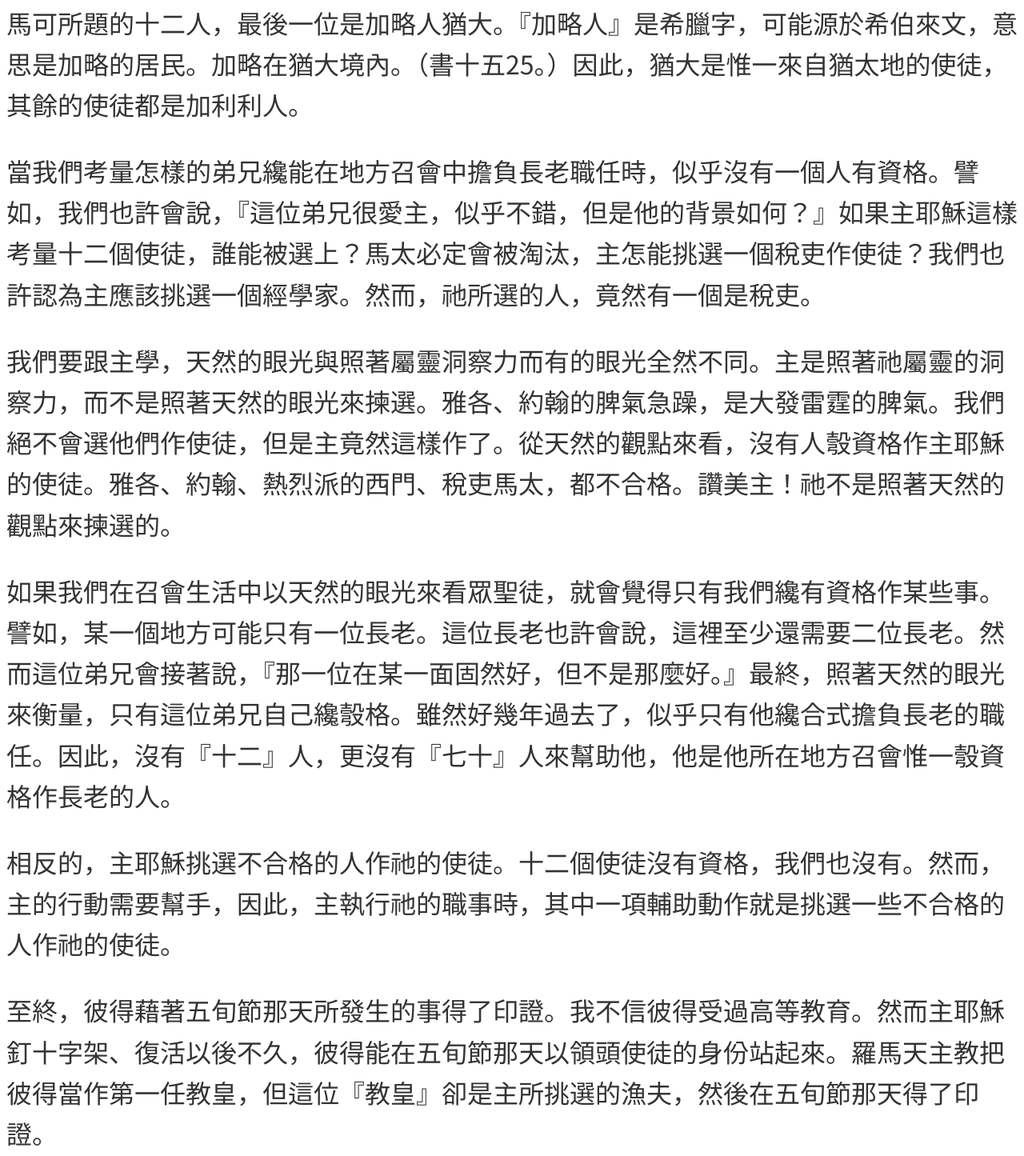
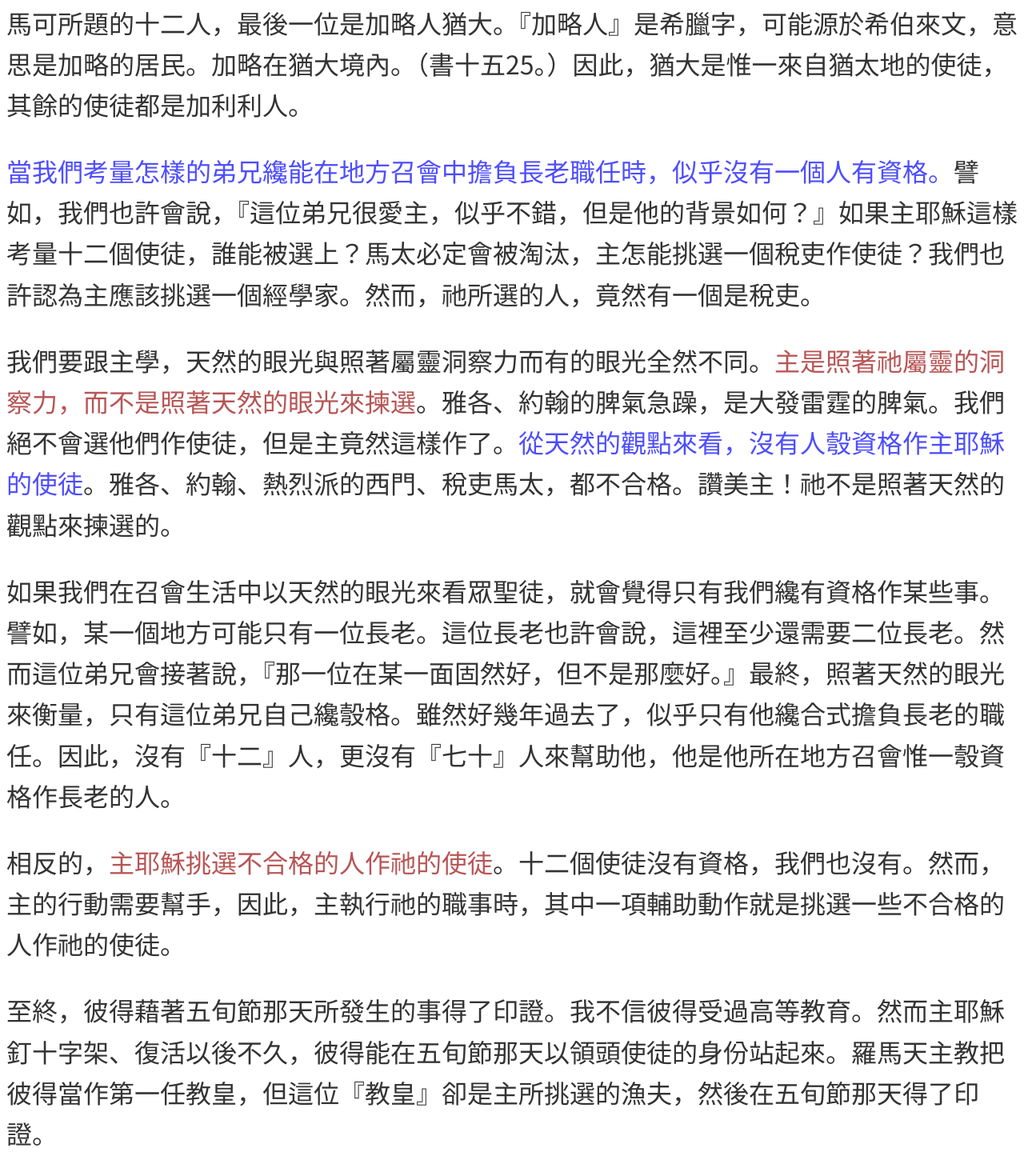
Before and after one commit to jerry-artila/jerry-artila.github.io, a plain HTML site: page 喝茶排/十二使徒.html in a window 1280 px wide. Shown: the part 3502-4947 px from the top of the page at 80% size. Drawn offline with Linux system fonts and the light colour scheme.

Commit message:
修改內容

```diff
--- a/喝茶排/十二使徒.html
+++ b/喝茶排/十二使徒.html
@@ -52,19 +52,19 @@
 
     <p>馬可所題的十二人，最後一位是加略人猶大。『加略人』是希臘字，可能源於希伯來文，意思是加略的居民。加略在猶大境內。（書十五25。）因此，猶大是惟一來自猶太地的使徒，其餘的使徒都是加利利人。</p>
 
-    <p>當我們考量怎樣的弟兄纔能在地方召會中擔負長老職任時，似乎沒有一個人有資格。譬如，我們也許會說，『這位弟兄很愛主，似乎不錯，但是他的背景如何？』如果主耶穌這樣考量十二個使徒，誰能被選上？馬太必定會被淘汰，主怎能挑選一個稅吏作使徒？我們也許認為主應該挑選一個經學家。然而，祂所選的人，竟然有一個是稅吏。</p>
+    <p><span class="blue">當我們考量怎樣的弟兄纔能在地方召會中擔負長老職任時，似乎沒有一個人有資格。</span>譬如，我們也許會說，『這位弟兄很愛主，似乎不錯，但是他的背景如何？』如果主耶穌這樣考量十二個使徒，誰能被選上？馬太必定會被淘汰，主怎能挑選一個稅吏作使徒？我們也許認為主應該挑選一個經學家。然而，祂所選的人，竟然有一個是稅吏。</p>
 
-    <p>我們要跟主學，天然的眼光與照著屬靈洞察力而有的眼光全然不同。主是照著祂屬靈的洞察力，而不是照著天然的眼光來揀選。雅各、約翰的脾氣急躁，是大發雷霆的脾氣。我們絕不會選他們作使徒，但是主竟然這樣作了。從天然的觀點來看，沒有人彀資格作主耶穌的使徒。雅各、約翰、熱烈派的西門、稅吏馬太，都不合格。讚美主！祂不是照著天然的觀點來揀選的。</p>
+    <p>我們要跟主學，天然的眼光與照著屬靈洞察力而有的眼光全然不同。<span class="red">主是照著祂屬靈的洞察力，而不是照著天然的眼光來揀選</span>。雅各、約翰的脾氣急躁，是大發雷霆的脾氣。我們絕不會選他們作使徒，但是主竟然這樣作了。<span class="blue">從天然的觀點來看，沒有人彀資格作主耶穌的使徒</span>。雅各、約翰、熱烈派的西門、稅吏馬太，都不合格。讚美主！祂不是照著天然的觀點來揀選的。</p>
 
     <p>如果我們在召會生活中以天然的眼光來看眾聖徒，就會覺得只有我們纔有資格作某些事。譬如，某一個地方可能只有一位長老。這位長老也許會說，這裡至少還需要二位長老。然而這位弟兄會接著說，『那一位在某一面固然好，但不是那麼好。』最終，照著天然的眼光來衡量，只有這位弟兄自己纔彀格。雖然好幾年過去了，似乎只有他纔合式擔負長老的職任。因此，沒有『十二』人，更沒有『七十』人來幫助他，他是他所在地方召會惟一彀資格作長老的人。</p>
 
-    <p>相反的，主耶穌挑選不合格的人作祂的使徒。十二個使徒沒有資格，我們也沒有。然而，主的行動需要幫手，因此，主執行祂的職事時，其中一項輔助動作就是挑選一些不合格的人作祂的使徒。</p>
+    <p>相反的，<span class="red">主耶穌挑選不合格的人作祂的使徒</span>。十二個使徒沒有資格，我們也沒有。然而，主的行動需要幫手，因此，主執行祂的職事時，其中一項輔助動作就是挑選一些不合格的人作祂的使徒。</p>
 
     <p>至終，彼得藉著五旬節那天所發生的事得了印證。我不信彼得受過高等教育。然而主耶穌釘十字架、復活以後不久，彼得能在五旬節那天以領頭使徒的身份站起來。羅馬天主教把彼得當作第一任教皇，但這位『教皇』卻是主所挑選的漁夫，然後在五旬節那天得了印證。</p>
 
-    <p>我們要學習不照著天然的觀念來看主的職事或召會，這是很重要的。主不挑選尼哥底母作十二使徒之一，也沒有挑選有學問的人作使徒。祂所挑選的人，似乎都很古怪。我們看見祂甚至為雅各和約翰起名叫『雷子』，他們二人說話通常像雷轟。如果我們在場，我們也許會抱著這種態度：『把這兩個人擺在一邊罷，除非他們不再大發雷霆。等到他們改變了，雷霆失去威力了，我們就可以使用他們來盡職事。』這是我們的觀念，就是天然的觀念。但這不是主耶穌的觀點。在你所在地的召會中，你能使用雷子來服事麼？我們必須跟主學，即使這樣的人也可以用在福音的服事中。</p>
+    <p><span class="blue">我們要學習不照著天然的觀念來看主的職事或召會，這是很重要的</span>。主不挑選尼哥底母作十二使徒之一，也沒有挑選有學問的人作使徒。祂所挑選的人，似乎都很古怪。我們看見祂甚至為雅各和約翰起名叫『雷子』，他們二人說話通常像雷轟。如果我們在場，我們也許會抱著這種態度：『把這兩個人擺在一邊罷，除非他們不再大發雷霆。等到他們改變了，雷霆失去威力了，我們就可以使用他們來盡職事。』這是我們的觀念，就是天然的觀念。但這不是主耶穌的觀點。在你所在地的召會中，你能使用雷子來服事麼？我們必須跟主學，即使這樣的人也可以用在福音的服事中。</p>
 
-    <p>祂無論作甚麼都是在靈裡。照樣，祂選立十二個人不是出於天然，完全是在靈裡作的。祂雖然曉得猶大會出賣祂，祂仍然選立他作十二使徒之一。就天然一面說，沒有人會選立猶大這樣的人。但是主耶穌照著靈行動，甚至選立了他。</p>
+    <p><span class="blue">祂無論作甚麼都是在靈裡</span>。照樣，祂選立十二個人不是出於天然，完全是在靈裡作的。祂雖然曉得猶大會出賣祂，祂仍然選立他作十二使徒之一。就天然一面說，沒有人會選立猶大這樣的人。但是主耶穌照著靈行動，甚至選立了他。</p>
 
     <h2 class="red">腓利：七位飯食服事的執事之一</h2>
     <p class="blue">使徒行傳6章</p>
```
